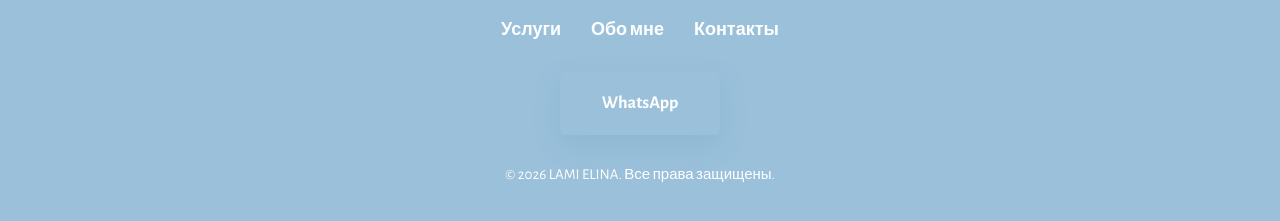
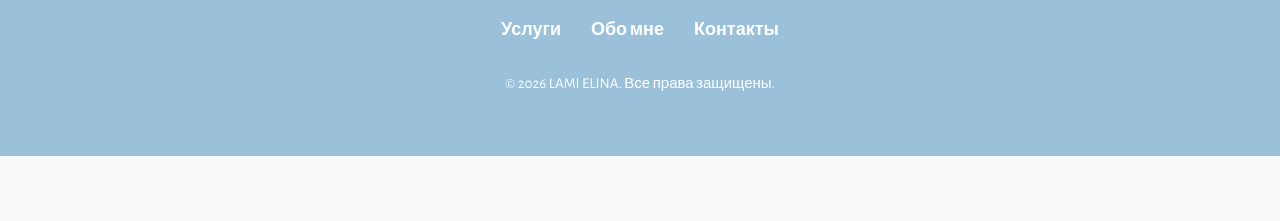
Before and after one commit to offdanatello-ux/LAMI_ELINA, a plain HTML site: page index.html in a window 1280 px wide. Shown: the part 6775-6996 px from the top of the page. After the commit the page ends 6931 px from the top, so only its background shows below. Drawn offline with nearby package versions, Linux system fonts and the light colour scheme; animation ran at ten frames a second; a web font is replaced by a local one.

Commit message:
Add files via upload

```diff
--- a/index.html
+++ b/index.html
@@ -296,15 +296,6 @@
 
     </nav>
 
-  <div class="social">
-
-    <a
-         href="https://wa.me/77076923531?text=Здравствуйте!%20Хочу%20записаться%20в%20на%20услугу" class="btn" target="_blank">
-        WhatsApp
-    </a>
-
-</div>
-
     <p>© 2026 LAMI ELINA. Все права защищены.</p>
 
 </footer>
```
